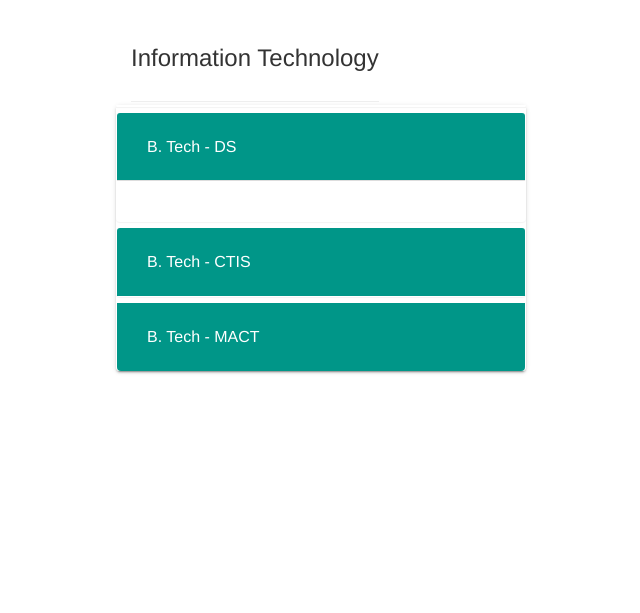
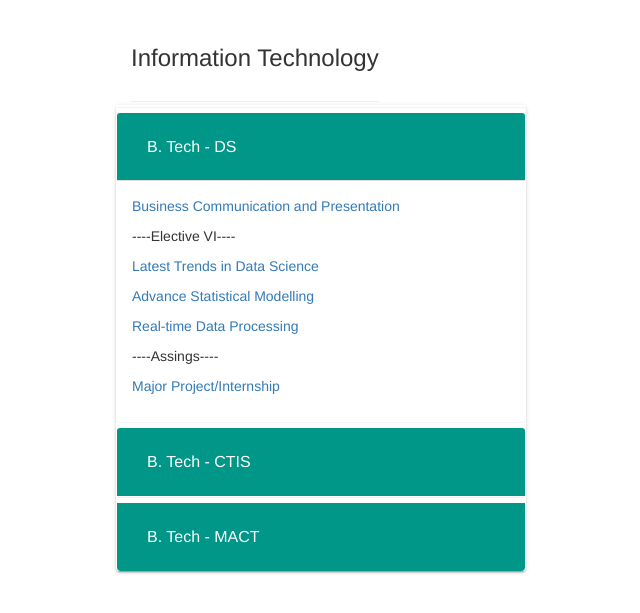
Before and after one commit to anwaysomani/QBerator, a Django app: page /facsem8/ in a window 1280 px wide, after a click on "B. Tech - DS". Shown: the part 161-774 px from the top of the page, without its empty margins (84-724 px from the left). Run offline with Django 3.2, Linux system fonts and the light colour scheme; some libraries are stand-ins or nearby versions.

Commit message:
Added courses to sem8_index

```diff
--- a/homepage/latex/templates/faculty/index/index_sem8.html
+++ b/homepage/latex/templates/faculty/index/index_sem8.html
@@ -1,4 +1,4 @@
-<!-- SEMESTER - 7 -->
+<!-- SEMESTER - 8 -->
 
 {% load static %}
 `
@@ -51,13 +51,13 @@
                       		</div>
                       		<div id="five" class="panel-collapse collapse">
                           		<div class="panel-body">
-						<p><a href=""></a></p>
-						<p><a href=""></a></p>
-						<p><a href=""></a></p>
-						<p><a href=""></a></p>
-						<p><a href=""></a></p>
-						<p><a href=""></a></p>
-						<p><a href=""></a></p>
+						<p><a href="">Business Communication and Presentation</a></p>
+						<p>----Elective VI----</p>
+						<p><a href="">Latest Trends in Data Science</a></p>
+						<p><a href="">Advance Statistical Modelling</a></p>
+						<p><a href="">Real-time Data Processing</a></p>
+						<p>----Assings----</p>
+						<p><a href="">Major Project/Internship</a></p>
 			  		</div>
                       		</div>
                   	</div>
@@ -73,13 +73,10 @@
                       		</div>
                       		<div id="six" class="panel-collapse collapse">
                           		<div class="panel-body">
-						<p><a href=""></a></p>
-						<p><a href=""></a></p>
-						<p><a href=""></a></p>
-						<p><a href=""></a></p>
-						<p><a href=""></a></p>
-						<p><a href=""></a></p>
-						<p><a href=""></a></p>
+						<p><a href="">ITIL</a></p>
+						<p><a href="">Entrepreneurship Development</a></p>
+						<p>----Assings----</p>
+						<p><a href="">Major Project/Internship</a></p>
 					  </div>
                 	      </div>
                   	</div>
@@ -95,13 +92,10 @@
                       		</div>
                       		<div id="seven" class="panel-collapse collapse">
                           		<div class="panel-body">
-						<p><a href=""></a></p>
-						<p><a href=""></a></p>
-						<p><a href=""></a></p>
-						<p><a href=""></a></p>
-						<p><a href=""></a></p>
-						<p><a href=""></a></p>
-						<p><a href=""></a></p>
+						<p><a href="">Mobile Testing</a></p>
+						<p><a href="">Entrepreneurship Development</a></p>
+						<p>----Assigns----</p>
+						<p><a href="">Major Project/Internship</a></p>
 		                	</div>
                 	      	</div>
                   	</div>
```
